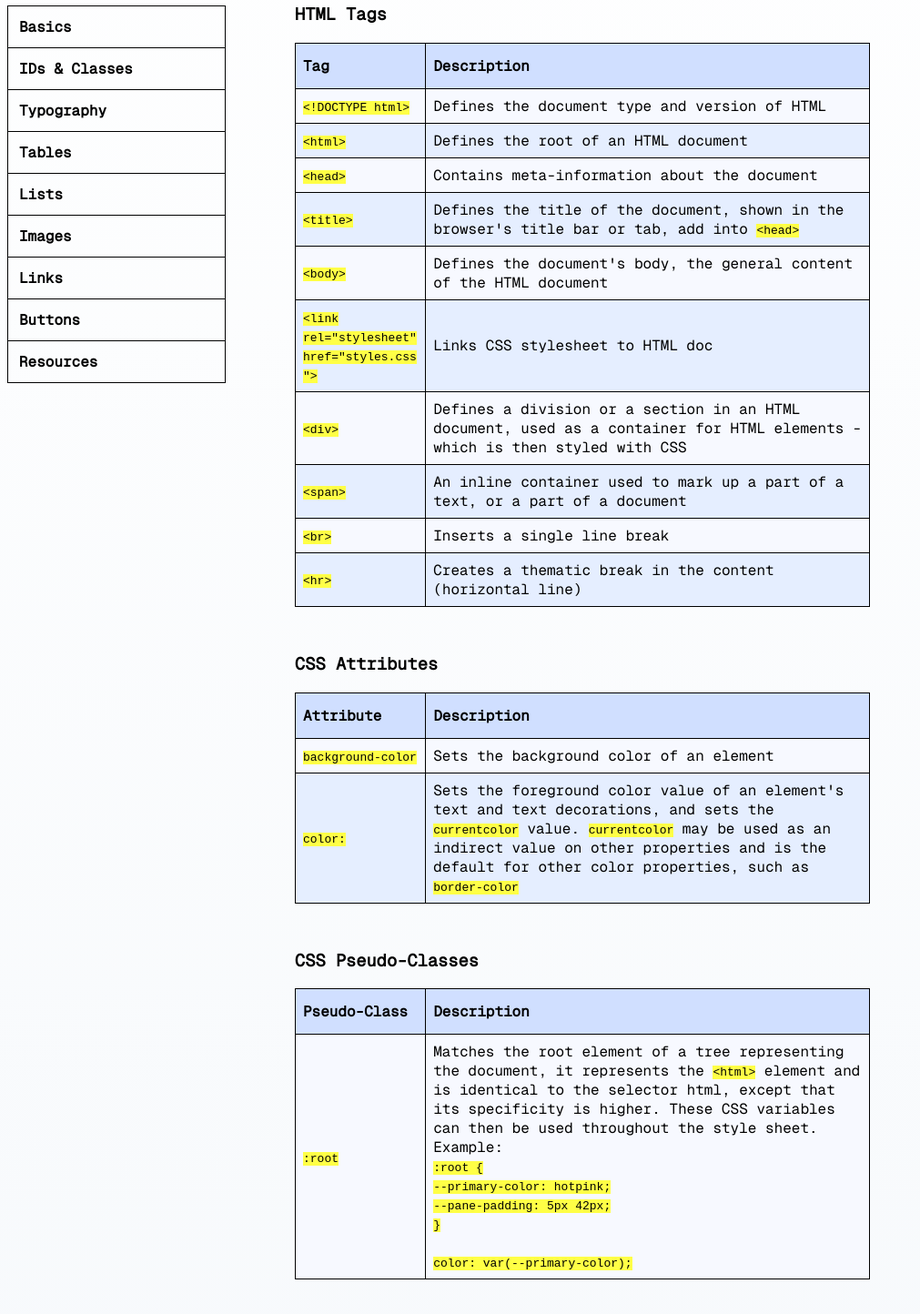
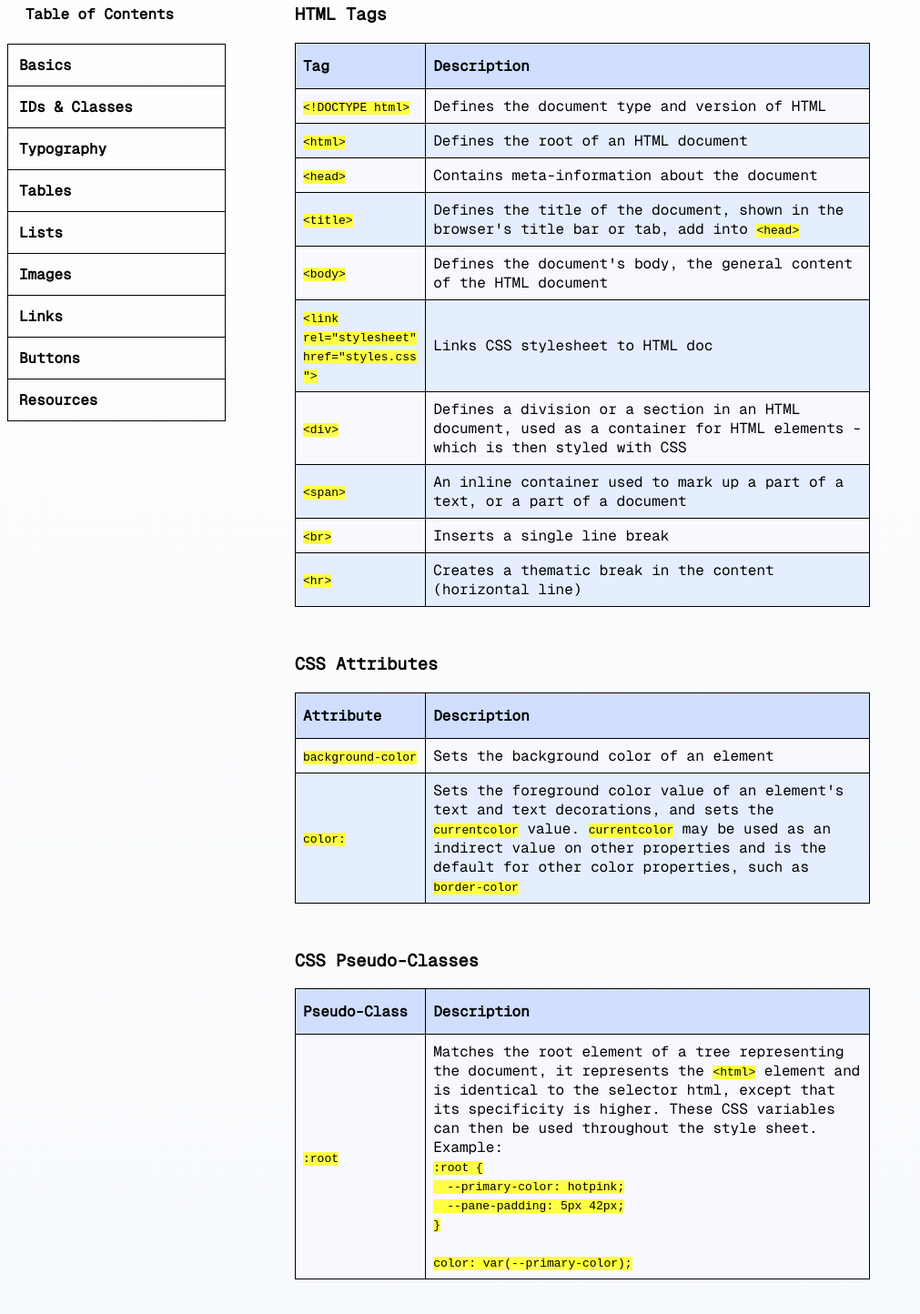
Before and after one commit to squimshed/codecademy-cheatsheet, a plain HTML site: page index.html in a window 1280 px wide. Shown: the part 388-1832 px from the top of the page at 91% size, without its empty margins (0-1011 px from the left). Drawn offline with nearby package versions, Linux system fonts and the light colour scheme.

Commit message:
Update styles.css

```diff
--- a/styles.css
+++ b/styles.css
@@ -24,7 +24,7 @@ nav {
     justify-content: center;
     align-items: stretch;
     width: 15rem;
-    margin-top: 298px;
+    margin-top: 340px;
 }
 
 @media screen and (max-width: 1100px) {
@@ -103,6 +103,12 @@ h4 {
 .code {
     font-family: monospace;
     background-color: rgb(255, 255, 70);
+}
+
+.code-indent {
+    font-family: monospace;
+    background-color: rgb(255, 255, 70);
+    padding-left: 15px;
 }
 
 dd {
```
